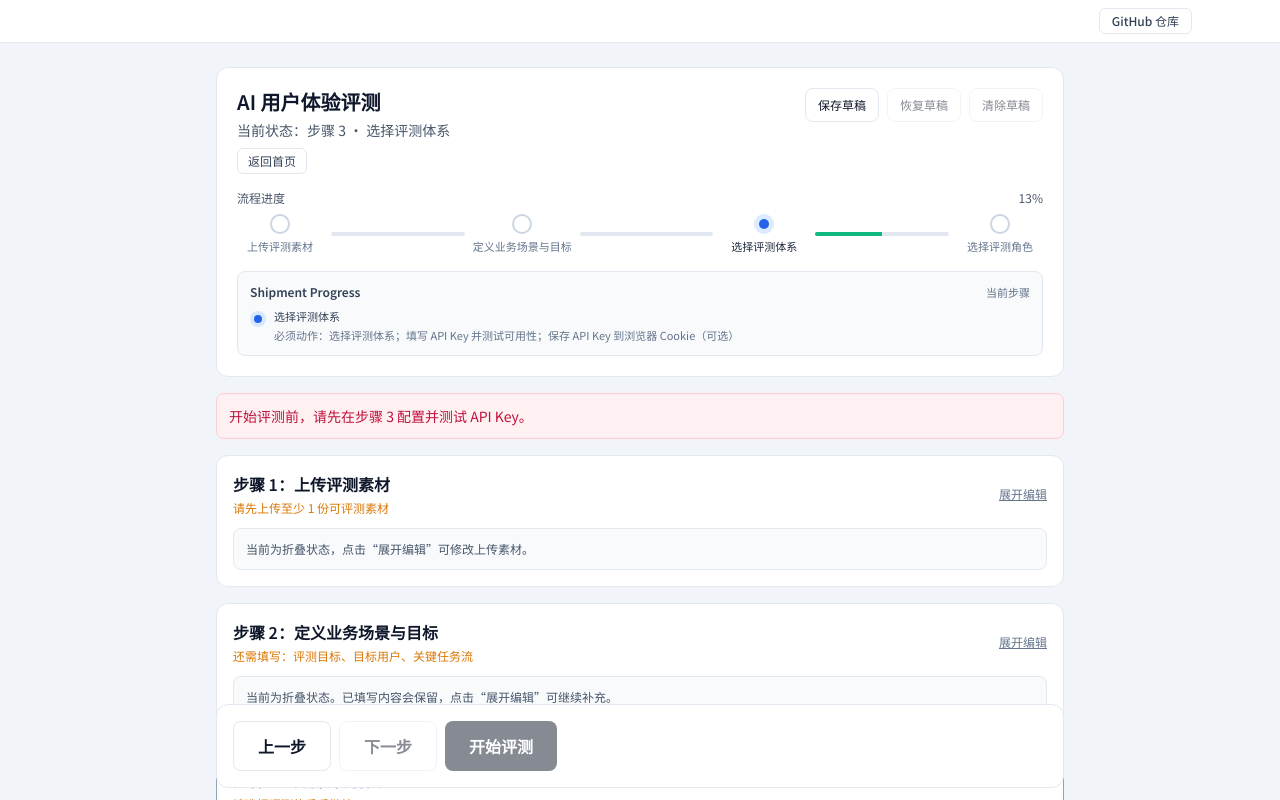
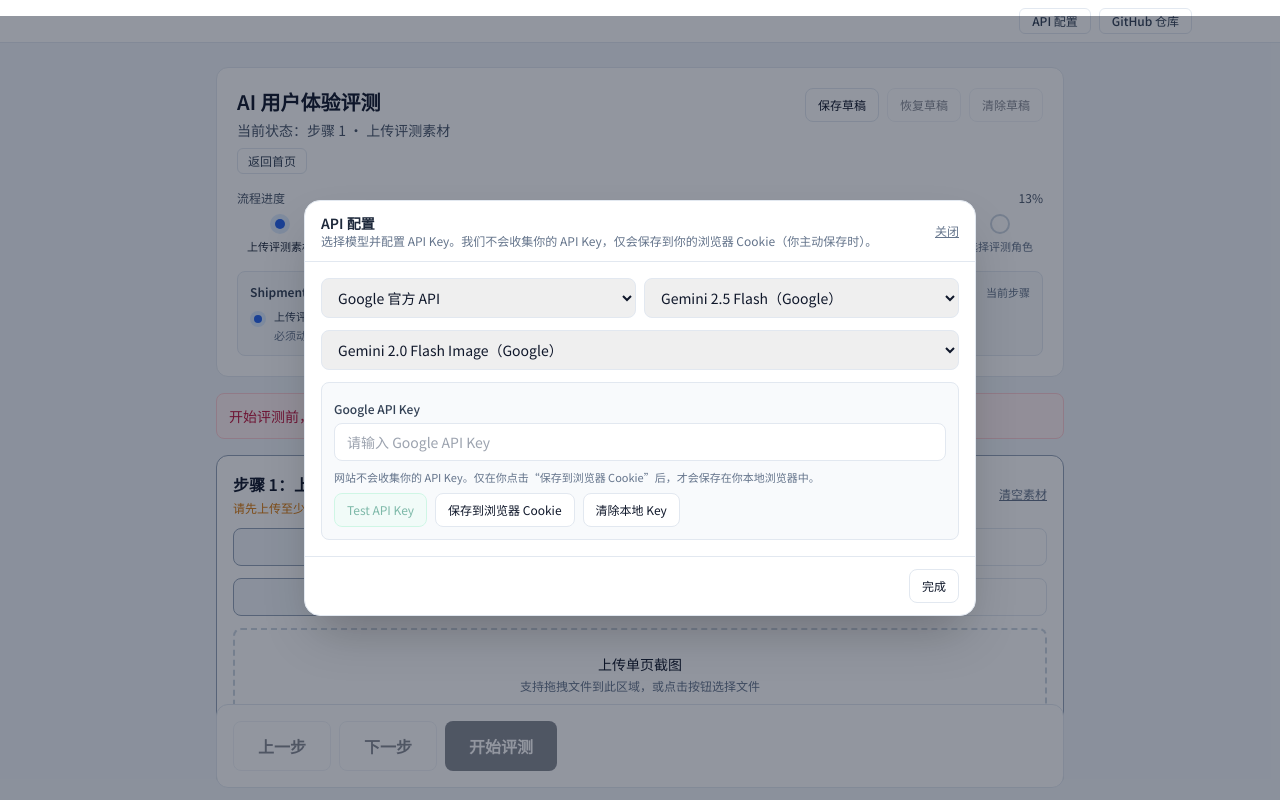
Before and after one commit to DietCokewithSugar/UES-agent, a React (Vite) app: page / in a window 1280 px wide. Both pictures are taken after a click on the button "开始评测". Shown: the top 800 px of the page. Built offline with nearby package versions, Linux system fonts and the light colour scheme.

Commit message:
feat: move API config to top-right modal panel
Co-authored-by: Steven <DietCokewithSugar@users.noreply.github.com>

```diff
--- a/App.tsx
+++ b/App.tsx
@@ -180,7 +180,7 @@ const STEP_TITLES = ['上传评测素材', '定义业务场景与目标', '选
 const STEP_REQUIRED_ACTIONS: Record<number, string[]> = {
   1: ['选择素材类型（单页/流程/视频）', '上传至少 1 份评测素材'],
   2: ['补齐评测目标、目标用户、关键任务流', '可使用推荐示例多选快速填充'],
-  3: ['选择评测体系', '填写 API Key 并测试可用性', '保存 API Key 到浏览器 Cookie（可选）'],
+  3: ['选择评测体系（评测维度）', '可选：导入自定义体系 JSON'],
   4: ['至少勾选 1 个评测角色', '可使用 AI 推荐或 AI 新建角色']
 };
 
@@ -285,6 +285,7 @@ export default function App() {
   });
   const [apiConfigStatus, setApiConfigStatus] = useState<string | null>(null);
   const [isTestingApiConfig, setIsTestingApiConfig] = useState(false);
+  const [isApiConfigPanelOpen, setIsApiConfigPanelOpen] = useState(false);
 
   const imageInputRef = useRef<HTMLInputElement>(null);
   const videoInputRef = useRef<HTMLInputElement>(null);
@@ -474,6 +475,11 @@ export default function App() {
     apiConfig.provider === 'google'
       ? apiConfig.googleApiKey || ''
       : apiConfig.openRouterApiKey || '';
+  const isCurrentApiKeyReady = currentApiKey.trim().length > 0;
+  const isApiConfigPanelValid =
+    apiConfig.provider === 'google'
+      ? Boolean((apiConfig.googleApiKey || '').trim())
+      : Boolean((apiConfig.openRouterApiKey || '').trim());
 
   useEffect(() => {
     const draft = loadSetupDraft();
@@ -583,12 +589,16 @@ export default function App() {
   const handleStartEvaluation = () => {
     if (!isApiReadyForProvider) {
       setPageMode('setup');
-      setActiveStep(3);
-      setError('开始评测前，请先在步骤 3 配置并测试 API Key。');
+      setIsApiConfigPanelOpen(true);
+      setError('开始评测前，请先点击右上角“API 配置”填写并测试 API Key。');
       return;
     }
     setError(null);
     setPageMode('setup');
+  };
+
+  const handleCloseApiConfigPanel = () => {
+    setIsApiConfigPanelOpen(false);
   };
 
   const goToNextStep = () => {
@@ -1294,8 +1304,8 @@ export default function App() {
     if (uploadConfigMode === 'standard' && !analyzeInputStandard) return;
     if (uploadConfigMode === 'ab_test' && (!analyzeInputA || !analyzeInputB)) return;
     if (!isApiReadyForProvider) {
-      setError('请先在步骤 3 填写并测试 API Key，再开始评测。');
-      setActiveStep(3);
+      setError('请先点击右上角“API 配置”填写并测试 API Key，再开始评测。');
+      setIsApiConfigPanelOpen(true);
       return;
     }
 
@@ -1452,7 +1462,13 @@ export default function App() {
   return (
     <div className="min-h-screen bg-slate-100 text-slate-900">
       <div className="sticky top-0 z-40 border-b border-slate-200 bg-white/95 backdrop-blur">
-        <div className="mx-auto flex w-full max-w-6xl items-center justify-end px-4 py-2 md:px-6">
+        <div className="mx-auto flex w-full max-w-6xl items-center justify-end gap-2 px-4 py-2 md:px-6">
+          <button
+            onClick={() => setIsApiConfigPanelOpen(true)}
+            className="inline-flex items-center rounded-md border border-slate-200 px-3 py-1 text-xs font-medium text-slate-700 hover:bg-slate-50"
+          >
+            API 配置
+          </button>
           <a
             href={GITHUB_REPO_URL}
             target="_blank"
@@ -1952,131 +1968,24 @@ export default function App() {
               </div>
               {activeStep === 3 ? (
                 <>
-                  <div className="grid grid-cols-1 gap-2 text-sm md:grid-cols-2">
+                  <div className="grid grid-cols-1 gap-2 text-sm">
                     <select
                       value={selectedFrameworkId}
                       onChange={(event) => setSelectedFrameworkId(event.target.value)}
                       className="rounded-lg border border-slate-200 px-3 py-2"
                     >
-                      <option value="">请选择评测体系</option>
+                      <option value="">请选择评测体系（评测维度）</option>
                       {frameworks.map((framework) => (
                         <option key={framework.id} value={framework.id}>
                           {framework.name}（{framework.source === 'builtin' ? '内置' : '自定义'}）
                         </option>
                       ))}
                     </select>
-                    <select
-                      value={apiConfig.provider}
-                      onChange={(event) =>
-                        handleApiProviderChange(event.target.value as ApiConfig['provider'])
-                      }
-                      className="rounded-lg border border-slate-200 px-3 py-2"
-                    >
-                      {PROVIDER_OPTIONS.map((option) => (
-                        <option key={option.value} value={option.value}>
-                          {option.label}
-                        </option>
-                      ))}
-                    </select>
-                  </div>
-                  <div className="grid grid-cols-1 gap-2 text-sm md:grid-cols-2">
-                    <select
-                      value={currentTextModel}
-                      onChange={(event) =>
-                        setApiConfig((previous) =>
-                          previous.provider === 'google'
-                            ? { ...previous, googleModel: event.target.value }
-                            : { ...previous, openRouterModel: event.target.value }
-                        )
-                      }
-                      className="rounded-lg border border-slate-200 px-3 py-2"
-                    >
-                      {activeTextModels.map((model) => (
-                        <option key={model.value} value={model.value}>
-                          {model.label}
-                        </option>
-                      ))}
-                    </select>
-                    <select
-                      value={currentImageModel}
-                      onChange={(event) =>
-                        setApiConfig((previous) => ({
-                          ...previous,
-                          imageModel: event.target.value
-                        }))
-                      }
-                      className="rounded-lg border border-slate-200 px-3 py-2"
-                    >
-                      {activeImageModels.map((model) => (
-                        <option key={model.value} value={model.value}>
-                          {model.label}
-                        </option>
-                      ))}
-                    </select>
-                  </div>
-                  <div className="space-y-2 rounded-lg border border-slate-200 bg-slate-50 p-3">
-                    <label className="space-y-1">
-                      <span className="text-xs font-medium text-slate-700">
-                        {apiConfig.provider === 'google' ? 'Google API Key' : 'OpenRouter API Key'}
-                      </span>
-                      <input
-                        type="password"
-                        value={currentApiKey}
-                        onChange={(event) =>
-                          setApiConfig((previous) =>
-                            previous.provider === 'google'
-                              ? { ...previous, googleApiKey: event.target.value }
-                              : { ...previous, openRouterApiKey: event.target.value }
-                          )
-                        }
-                        placeholder={
-                          apiConfig.provider === 'google'
-                            ? '请输入 Google API Key'
-                            : '请输入 OpenRouter API Key'
-                        }
-                        className="w-full rounded-lg border border-slate-200 px-3 py-2 text-sm"
-                      />
-                    </label>
-                    <p className="text-[11px] text-slate-500">
-                      我们不会收集你的 API Key。点击保存后仅会存储在你的浏览器 Cookie 中。
-                    </p>
-                    <div className="flex flex-wrap gap-2 text-xs">
-                      <button
-                        onClick={handleTestApiConfig}
-                        disabled={isTestingApiConfig || !currentApiKey.trim()}
-                        className="rounded-lg border border-emerald-200 bg-emerald-50 px-3 py-2 text-emerald-700 disabled:opacity-50"
-                      >
-                        {isTestingApiConfig ? '测试中...' : 'Test API Key'}
-                      </button>
-                      <button
-                        onClick={handleSaveApiConfig}
-                        className="rounded-lg border border-slate-200 bg-white px-3 py-2"
-                      >
-                        保存到浏览器 Cookie
-                      </button>
-                      <button
-                        onClick={handleClearApiConfig}
-                        className="rounded-lg border border-slate-200 bg-white px-3 py-2"
-                      >
-                        清除本地 Key
-                      </button>
-                    </div>
-                    {apiConfigStatus && (
-                      <p
-                        className={`text-xs ${
-                          apiConfigStatus.includes('失败') ? 'text-rose-600' : 'text-emerald-700'
-                        }`}
-                      >
-                        {apiConfigStatus}
-                      </p>
-                    )}
                   </div>
                   <p className="text-xs text-slate-500">
                     {selectedFramework
-                      ? `${selectedFramework.description}；当前模型来源：${
-                          apiConfig.provider === 'google' ? 'Google 官方 API' : 'OpenRouter 聚合平台'
-                        }`
-                      : '请选择一个评测体系，系统将按该体系生成报告。'}
+                      ? `${selectedFramework.description}。模型与 API Key 请通过右上角“API 配置”设置。`
+                      : '请选择一个评测体系，系统将按该体系生成报告。模型与 API Key 在右上角配置。'}
                   </p>
                   <div className="flex flex-wrap gap-2 text-xs">
                     <button onClick={downloadFrameworkTemplate} className="rounded-lg border border-slate-200 px-3 py-2">
@@ -2096,7 +2005,7 @@ export default function App() {
                 </>
               ) : (
                 <div className="rounded-lg border border-slate-200 bg-slate-50 p-3 text-xs text-slate-600">
-                  当前为折叠状态。点击“展开编辑”可更换评测体系与模型。
+                  当前为折叠状态。点击“展开编辑”可更换评测体系（评测维度）。
                 </div>
               )}
             </section>
@@ -2284,8 +2193,143 @@ export default function App() {
             </section>
           )}
 
+          {isApiConfigPanelOpen && (
+            <div className="fixed inset-0 z-[80] flex items-center justify-center bg-slate-900/45 px-4">
+              <div className="w-full max-w-2xl rounded-2xl border border-slate-200 bg-white shadow-2xl">
+                <div className="flex items-center justify-between border-b border-slate-200 px-4 py-3">
+                  <div>
+                    <p className="text-sm font-semibold text-slate-800">API 配置</p>
+                    <p className="text-xs text-slate-500">
+                      选择模型并配置 API Key。我们不会收集你的 API Key，仅会保存到你的浏览器 Cookie（你主动保存时）。
+                    </p>
+                  </div>
+                  <button onClick={handleCloseApiConfigPanel} className="text-xs text-slate-500 underline">
+                    关闭
+                  </button>
+                </div>
+                <div className="max-h-[70vh] space-y-3 overflow-y-auto px-4 py-4">
+                  <div className="grid grid-cols-1 gap-2 text-sm md:grid-cols-2">
+                    <select
+                      value={apiConfig.provider}
+                      onChange={(event) =>
+                        handleApiProviderChange(event.target.value as ApiConfig['provider'])
+                      }
+                      className="rounded-lg border border-slate-200 px-3 py-2"
+                    >
+                      {PROVIDER_OPTIONS.map((option) => (
+                        <option key={option.value} value={option.value}>
+                          {option.label}
+                        </option>
+                      ))}
+                    </select>
+                    <select
+                      value={currentTextModel}
+                      onChange={(event) =>
+                        setApiConfig((previous) =>
+                          previous.provider === 'google'
+                            ? { ...previous, googleModel: event.target.value }
+                            : { ...previous, openRouterModel: event.target.value }
+                        )
+                      }
+                      className="rounded-lg border border-slate-200 px-3 py-2"
+                    >
+                      {activeTextModels.map((model) => (
+                        <option key={model.value} value={model.value}>
+                          {model.label}
+                        </option>
+                      ))}
+                    </select>
+                  </div>
+                  <div className="grid grid-cols-1 gap-2 text-sm">
+                    <select
+                      value={currentImageModel}
+                      onChange={(event) =>
+                        setApiConfig((previous) => ({
+                          ...previous,
+                          imageModel: event.target.value
+                        }))
+                      }
+                      className="rounded-lg border border-slate-200 px-3 py-2"
+                    >
+                      {activeImageModels.map((model) => (
+                        <option key={model.value} value={model.value}>
+                          {model.label}
+                        </option>
+                      ))}
+                    </select>
+                  </div>
+                  <div className="space-y-2 rounded-lg border border-slate-200 bg-slate-50 p-3">
+                    <label className="space-y-1">
+                      <span className="text-xs font-medium text-slate-700">
+                        {apiConfig.provider === 'google' ? 'Google API Key' : 'OpenRouter API Key'}
+                      </span>
+                      <input
+                        type="password"
+                        value={currentApiKey}
+                        onChange={(event) =>
+                          setApiConfig((previous) =>
+                            previous.provider === 'google'
+                              ? { ...previous, googleApiKey: event.target.value }
+                              : { ...previous, openRouterApiKey: event.target.value }
+                          )
+                        }
+                        placeholder={
+                          apiConfig.provider === 'google'
+                            ? '请输入 Google API Key'
+                            : '请输入 OpenRouter API Key'
+                        }
+                        className="w-full rounded-lg border border-slate-200 px-3 py-2 text-sm"
+                      />
+                    </label>
+                    <p className="text-[11px] text-slate-500">
+                      网站不会收集你的 API Key。仅在你点击“保存到浏览器 Cookie”后，才会保存在你本地浏览器中。
+                    </p>
+                    <div className="flex flex-wrap gap-2 text-xs">
+                      <button
+                        onClick={handleTestApiConfig}
+                        disabled={isTestingApiConfig || !currentApiKey.trim()}
+                        className="rounded-lg border border-emerald-200 bg-emerald-50 px-3 py-2 text-emerald-700 disabled:opacity-50"
+                      >
+                        {isTestingApiConfig ? '测试中...' : 'Test API Key'}
+                      </button>
+                      <button
+                        onClick={handleSaveApiConfig}
+                        className="rounded-lg border border-slate-200 bg-white px-3 py-2"
+                      >
+                        保存到浏览器 Cookie
+                      </button>
+                      <button
+                        onClick={handleClearApiConfig}
+                        className="rounded-lg border border-slate-200 bg-white px-3 py-2"
+                      >
+                        清除本地 Key
+                      </button>
+                    </div>
+                    {apiConfigStatus && (
+                      <p
+                        className={`text-xs ${
+                          apiConfigStatus.includes('失败') ? 'text-rose-600' : 'text-emerald-700'
+                        }`}
+                      >
+                        {apiConfigStatus}
+                      </p>
+                    )}
+                  </div>
+                </div>
+                <div className="flex items-center justify-end gap-2 border-t border-slate-200 px-4 py-3">
+                  <button
+                    onClick={handleCloseApiConfigPanel}
+                    className="rounded-lg border border-slate-200 px-3 py-2 text-xs"
+                  >
+                    完成
+                  </button>
+                </div>
+              </div>
+            </div>
+          )}
+
           {personaModalOpen && (
-            <div className="fixed inset-0 z-50 flex items-center justify-center bg-slate-900/45 px-4">
+            <div className="fixed inset-0 z-[70] flex items-center justify-center bg-slate-900/45 px-4">
               <div className="w-full max-w-2xl rounded-2xl border border-slate-200 bg-white shadow-2xl">
                 <div className="flex items-center justify-between border-b border-slate-200 px-4 py-3">
                   <div>
```
